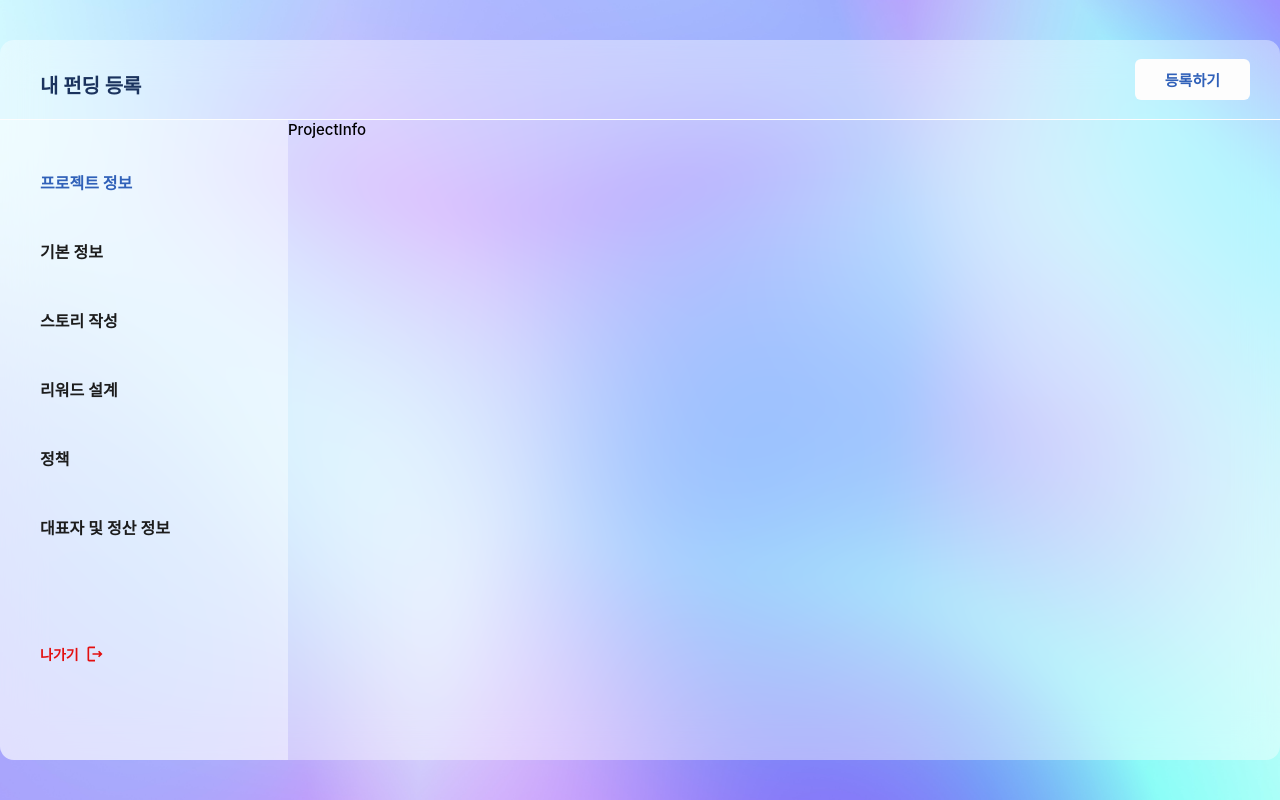
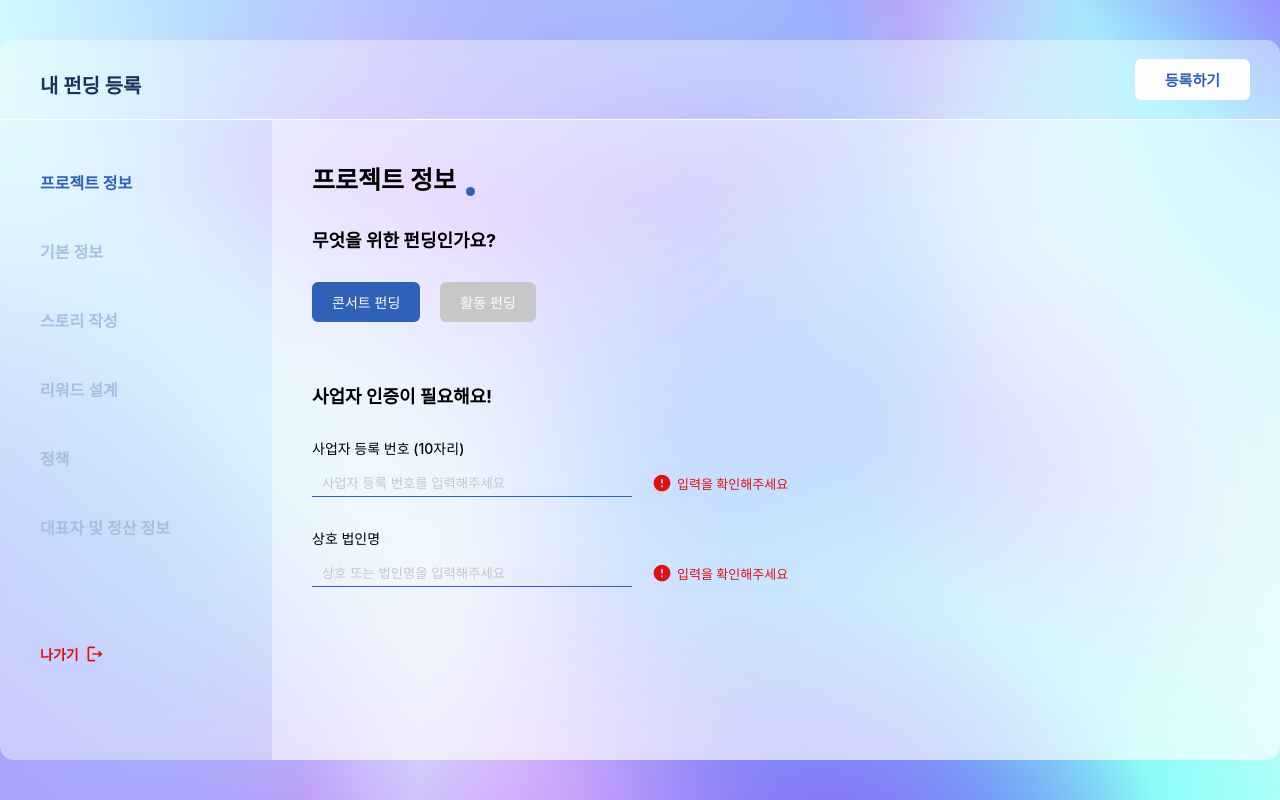
Before and after one commit to soun997/blooming, a React (Vite) app in the folder client/: page /add-fund in a window 1280 px wide. Built offline with nearby package versions, Linux system fonts and the light colour scheme; a web font is replaced by a local one.

Commit message:
[S09P22A105-344] feat: 입력 폼 화면 구현
입력 폼 텍스트 입력시 공통 컴포넌트를 관리하며 상위페이지에 변경 내용을 저장하도록 구현

```diff
--- /dev/null
+++ b/client/src/components/AddPage/FormComponent.tsx
@@ -0,0 +1,117 @@
+import { useState } from 'react';
+import styled from 'styled-components';
+import { ReactComponent as SuccessSvg } from '@assets/icons/success-check.svg';
+import { ReactComponent as ErrorSvg } from '@assets/icons/error-check.svg';
+import { ValidCheck } from './ProjectInfo';
+
+interface Props {
+  title: string;
+  placeholder: string;
+  validIdx: number;
+  setValid: React.Dispatch<React.SetStateAction<ValidCheck>>;
+  errorCheck: (keyword: string) => boolean;
+}
+export const FormForText = ({
+  title,
+  placeholder,
+  errorCheck,
+  setValid,
+  validIdx,
+}: Props) => {
+  const [keyword, setKeyword] = useState('');
+  const [validCheck, setValidCheck] = useState(false);
+
+  const handleErrorCheck = (e: React.ChangeEvent<HTMLInputElement>) => {
+    const value = e.target.value;
+    setKeyword(value);
+    const isValid = errorCheck(value); // 검증 결과 저장
+    setValidCheck(isValid);
+    setValid({ validIdx, validValue: value, isValid }); //상위 페이지에 결과 전달
+  };
+
+  return (
+    <EachFormForText>
+      <ContentTitle>{title}</ContentTitle>
+      <FormWithValid>
+        <FormBox
+          placeholder={placeholder}
+          value={keyword}
+          onChange={handleErrorCheck}
+        ></FormBox>
+        {validCheck ? (
+          <CorrectCheck>
+            <SuccessSvg />
+            확인되었습니다
+          </CorrectCheck>
+        ) : (
+          <ErrorCheck>
+            <ErrorSvg />
+            입력을 확인해주세요
+          </ErrorCheck>
+        )}
+      </FormWithValid>
+    </EachFormForText>
+  );
+};
+
+export const FormForUpload = () => {
+  return <></>;
+};
+
+interface StyleProps {
+  placeholder?: string;
+}
+
+const EachFormForText = styled.div`
+  display: flex;
+  flex-direction: column;
+  gap: 10px;
+`;
+
+const ContentTitle = styled.div`
+  font-size: 14px;
+  font-weight: 500;
+`;
+
+const FormWithValid = styled.div`
+  display: flex;
+  align-items: center;
+  gap: 10px;
+`;
+const FormBox = styled.input<StyleProps>`
+  padding: 5px 10px;
+  border: none;
+  width: 300px;
+  background: none;
+  border-bottom: 1px solid var(--main1-color);
+  &::placeholder {
+    color: var(--gray-color);
+    font-weight: 300;
+  }
+
+  &:focus {
+    outline: none !important;
+  }
+`;
+
+const CorrectCheck = styled.div`
+  display: flex;
+  align-items: center;
+  color: var(--success-color);
+  gap: 5px;
+  font-size: 13px;
+  padding: 5px 10px;
+  border: none;
+  width: fit-content;
+`;
+const ErrorCheck = styled.div`
+  display: flex;
+  align-items: center;
+  color: var(--error-color);
+  gap: 5px;
+  font-size: 13px;
+  padding: 5px 10px;
+  border: none;
+  width: fit-content;
+  /* border-bottom: 1px solid var(--main1-color); */
+`;
--- a/client/src/components/AddPage/ProjectInfo.tsx
+++ b/client/src/components/AddPage/ProjectInfo.tsx
@@ -1,7 +1,166 @@
-import React from 'react';
+import { ACTIVE, CONCERT, FUNDING_CAGEGORY } from '@components/common/constant';
+import { MainTitle } from '@style/common';
+import { FundAddInfo, ProjectInfoInAdd } from '@type/ProcessInfo';
+import { useEffect, useState } from 'react';
+import styled from 'styled-components';
+import { FormForText } from './FormComponent';
+import { validCompanyRegistrationNumber } from '@utils/validation/AddProjectInfoValid';
 
-const ProjectInfo = () => {
-  return <div>ProjectInfo</div>;
+interface Props {
+  data: ProjectInfoInAdd;
+  setData: React.Dispatch<React.SetStateAction<FundAddInfo>>;
+}
+
+export interface ValidCheck {
+  validIdx: number;
+  validValue: string;
+  isValid: boolean;
+}
+
+const updateProjectInfo = (
+  prevInfo: FundAddInfo,
+  projectInfo: ProjectInfoInAdd,
+) => {
+  return {
+    ...prevInfo,
+    projectInfo: projectInfo,
+  };
 };
 
+const ProjectInfo = ({ data, setData }: Props) => {
+  const [categoryIdx, setCategoryIdx] = useState(0);
+  const [projectInfo, setProjectInfo] = useState<ProjectInfoInAdd>(data);
+  const [validInputCheck, setValidInputCheck] = useState<ValidCheck>({
+    validIdx: 0,
+    validValue: '',
+    isValid: false,
+  });
+
+  useEffect(() => {
+    if (data) {
+      setCategoryIdx(projectInfo.category === CONCERT ? 0 : 1);
+    }
+  }, []);
+
+  useEffect(() => {
+    switch (validInputCheck.validIdx) {
+      case 0:
+        //사업자 등록 번호
+        projectInfo.makerInfo.makerNum = validInputCheck.validValue;
+        setData((prevInfo) => updateProjectInfo(prevInfo, projectInfo));
+        break;
+
+      default:
+        break;
+    }
+  }, [validInputCheck]);
+
+  const handleCategoryChange = () => {
+    setCategoryIdx(Math.abs(1 - categoryIdx));
+    categoryIdx === 1
+      ? (projectInfo.category = CONCERT)
+      : (projectInfo.category = ACTIVE);
+    setData((prevInfo) => updateProjectInfo(prevInfo, projectInfo));
+  };
+
+  return (
+    <div>
+      <Title>
+        프로젝트 정보 <div className="dot"></div>
+      </Title>
+
+      <QuestionFrame>
+        <Subtitle>무엇을 위한 펀딩인가요?</Subtitle>
+        <Contents>
+          <div className="rows">
+            <Chip active={categoryIdx === 0} onClick={handleCategoryChange}>
+              {FUNDING_CAGEGORY[0]}
+            </Chip>
+            <Chip active={categoryIdx === 1} onClick={handleCategoryChange}>
+              {FUNDING_CAGEGORY[1]}
+            </Chip>
+          </div>
+        </Contents>
+      </QuestionFrame>
+      <QuestionFrame>
+        <Subtitle>사업자 인증이 필요해요!</Subtitle>
+        <Contents>
+          <FormForText
+            title="사업자 등록 번호 (10자리)"
+            placeholder="사업자 등록 번호를 입력해주세요"
+            validIdx={0}
+            setValid={setValidInputCheck}
+            errorCheck={validCompanyRegistrationNumber}
+          ></FormForText>
+          <FormForText
+            title="상호 법인명"
+            placeholder="상호 또는 법인명을 입력해주세요"
+            validIdx={0}
+            setValid={setValidInputCheck}
+            errorCheck={validCompanyRegistrationNumber}
+          ></FormForText>
+        </Contents>
+      </QuestionFrame>
+    </div>
+  );
+};
+
+const Title = styled(MainTitle)`
+  font-size: 25px;
+  display: flex;
+  margin-bottom: 30px;
+`;
+
+const QuestionFrame = styled.div`
+  margin-bottom: 60px;
+`;
+
+const Subtitle = styled.div`
+  font-weight: 700;
+  font-size: 18px;
+  display: flex;
+  align-items: center;
+  margin-bottom: 30px;
+
+  span {
+    margin-top: 3px;
+    margin-left: 5px;
+    color: var(--error-color);
+    font-size: 18px;
+  }
+`;
+const Contents = styled.div`
+  display: flex;
+  flex-direction: column;
+  gap: 30px;
+  margin-top: 20px;
+
+  .rows {
+    display: flex;
+    align-items: center;
+    gap: 20px;
+  }
+`;
+
+interface styleProps {
+  active?: boolean;
+}
+
+const Chip = styled.div<styleProps>`
+  cursor: pointer;
+  width: fit-content;
+  height: fit-content;
+  padding: 10px 20px;
+  background-color: ${(props) =>
+    props.active ? 'var(--main1-color)' : 'var(--gray-color)'};
+  color: var(--white-color);
+  font-size: 14px;
+  font-weight: 400;
+  border-radius: 6px;
+
+  &:hover {
+    background-color: var(--main1-color);
+  }
+`;
+
 export default ProjectInfo;
--- a/client/src/components/common/constant.ts
+++ b/client/src/components/common/constant.ts
@@ -13,3 +13,4 @@ export const FUNDING_PHRASES = {
 };
 export const POPULAR = 'popular';
 export const RECENTLY = 'recently';
+export const FUNDING_CAGEGORY = ['콘서트 펀딩', '활동 펀딩'];
--- a/client/src/pages/AddFund.tsx
+++ b/client/src/pages/AddFund.tsx
@@ -7,6 +7,8 @@ import RepresentInfo from '@components/AddPage/RepresentInfo';
 import Reward from '@components/AddPage/Reward';
 import StoryWrite from '@components/AddPage/StoryWrite';
 import { ReactComponent as LogoutSvg } from '@assets/icons/logout.svg';
+import { FundAddInfo } from '@type/ProcessInfo';
+import { CONCERT } from '@components/common/constant';
 
 const subtitleData = [
   '프로젝트 정보',
@@ -17,18 +19,60 @@ const subtitleData = [
   '대표자 및 정산 정보',
 ];
 
-const components = [
-  <ProjectInfo />,
-  <DefaultInfo />,
-  <StoryWrite />,
-  <Reward />,
-  <Policy />,
-  <RepresentInfo />,
-];
+const InitInfo: FundAddInfo = {
+  projectInfo: {
+    category: CONCERT,
+    makerInfo: {
+      makerName: '',
+      makerAddFile: '',
+      makerNum: '',
+      sealCertificate: '',
+    },
+    targetAmount: 1500000,
+  },
+  defaultInfo: {
+    title: '',
+    image: '',
+    endDate: '',
+    startDate: '',
+  },
+  policyInfo: {
+    service: false,
+    refund: false,
+  },
+  refresentInfo: {
+    refresentor: '',
+    calculateInfo: {
+      email: '',
+      deposit: '',
+      bankbookImage: '',
+    },
+  },
+  storyInfo: {
+    budget: 15000000,
+    image: '',
+    moreInfo: {
+      album_desc: '',
+      album_img: '',
+      track_list: '',
+    },
+    summary: '',
+    teaser: '',
+  },
+};
 
 const AddFund = () => {
   const [activeIndex, setActiveIndex] = useState<number>(0);
-
+  const [totalInfo, setTotalInfo] = useState<FundAddInfo>(InitInfo);
+  console.log('상위페이지 데이터 체크 > ', totalInfo);
+  const components = [
+    <ProjectInfo data={totalInfo.projectInfo} setData={setTotalInfo} />,
+    <DefaultInfo />,
+    <StoryWrite />,
+    <Reward />,
+    <Policy />,
+    <RepresentInfo />,
+  ];
   const handleSubtitleClick = (index: number) => {
     setActiveIndex(index);
   };
@@ -103,7 +147,6 @@ const ContextFrame = styled.div`
   display: flex;
 `;
 const LeftContext = styled.div`
-  background-color: #ffffff69;
   width: 20%;
   height: 100vh;
   padding: 50px 0 0 40px;
@@ -118,7 +161,7 @@ interface Props {
 
 const Subtitle = styled.div<Props>`
   color: ${(props) =>
-    props.active ? 'var(--main1-color)' : 'var(--black-color)'};
+    props.active ? 'var(--main1-color)' : 'var(--main2-color)'};
   font-size: 16px;
   font-weight: ${(props) => (props.active ? '700' : '600')};
   margin-bottom: 10px;
@@ -134,6 +177,8 @@ const RightContext = styled.div`
   width: 80%;
   overflow-x: hidden;
   overflow-y: scroll;
+  padding: 40px;
+  background-color: #ffffff69;
 `;
 const Exit = styled.div`
   display: flex;
--- a/client/src/types/ProcessInfo.ts
+++ b/client/src/types/ProcessInfo.ts
@@ -13,6 +13,7 @@ export interface FundAddInfo {
   defaultInfo: DefaultInfoInAdd;
   storyInfo: StoryInfoInAdd;
   policyInfo: PolicyInAdd;
+  refresentInfo: RepresentInfo;
 }
 
 export type ProjectInfoInAdd = {
```
Also changed, not shown: client/src/assets/icons/error-check.svg (added), client/src/assets/icons/success-check.svg (added).
